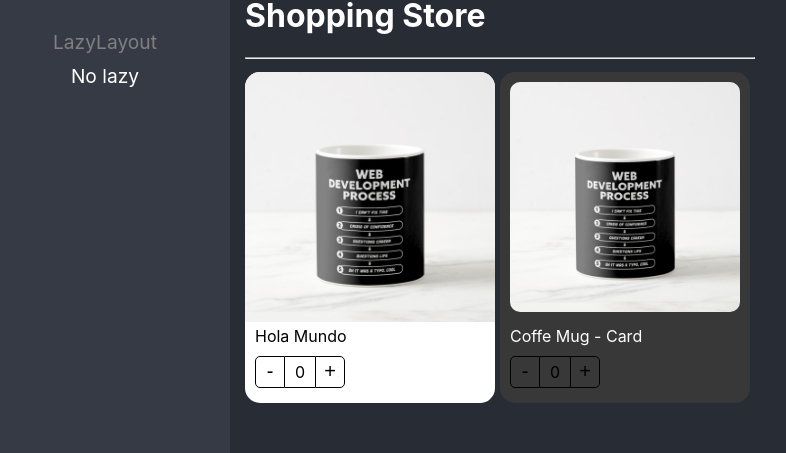
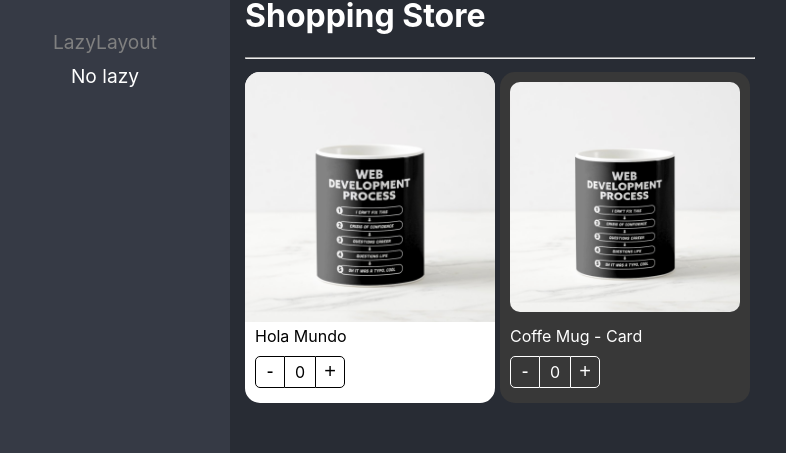
Before and after one commit to Fernanda553/react-initial-app, a React (Create React App) app: page /lazyload/lazy1 in a window 1280 px wide. Shown: the part 167-620 px from the top of the page, without its empty margins (20-806 px from the left). Built offline with nearby package versions, Linux system fonts and the light colour scheme.

Commit message:
className in ProductButtons

```diff
--- a/src/02-component-patterns/components/ProductButtons.tsx
+++ b/src/02-component-patterns/components/ProductButtons.tsx
@@ -2,12 +2,15 @@
 import { ProductContext } from "./ProductCard"
 import styles from '../styles/styles.module.css'
 
+interface Props {
+    className?: string
+}
 
-export const ProductButtons = () => {
+export const ProductButtons = ({className}: Props) => {
     const {increaseBy, counter } = useContext(ProductContext)
 
     return(
-        <div className={styles.buttonsContainer}>
+        <div className={`${styles.buttonsContainer} ${className}`}>
         <button
         className={styles.buttonMinus}
         onClick={() => increaseBy(-1)}
--- a/src/02-component-patterns/interfaces/interfaces.ts
+++ b/src/02-component-patterns/interfaces/interfaces.ts
@@ -13,6 +13,6 @@
     ({ children, product }: ProductCardProps ) : JSX.Element,
     Title: ({ title }: {title?: string }) => JSX.Element,
     Image: ({ img }: { img?: string }) => JSX.Element,
-    Buttons:() => JSX.Element
+    Buttons:({className}: {className?: string}) => JSX.Element
 
 }
--- a/src/02-component-patterns/pages/ShoppingPage.tsx
+++ b/src/02-component-patterns/pages/ShoppingPage.tsx
@@ -25,11 +25,11 @@
 
         <ProductCard
           product={product}
-          className="bg-dark"
+          className="bg-dark text-white"
           >
           <ProductImage className="custom-image text-bold"/>
-          <ProductTitle className="text-white"/>
-          <ProductButtons/>
+          <ProductTitle />
+          <ProductButtons className="custom-buttons"/>
         </ProductCard>
         </div>
     </div>
--- a/src/02-component-patterns/styles/custom-styles.css
+++ b/src/02-component-patterns/styles/custom-styles.css
@@ -15,3 +15,8 @@
     width: calc(100% - 20px);
     border-radius: 20px;
 }
+
+.custom-buttons button, .custom-buttons div {
+    color: white;
+    border-color: white;
+}
```
